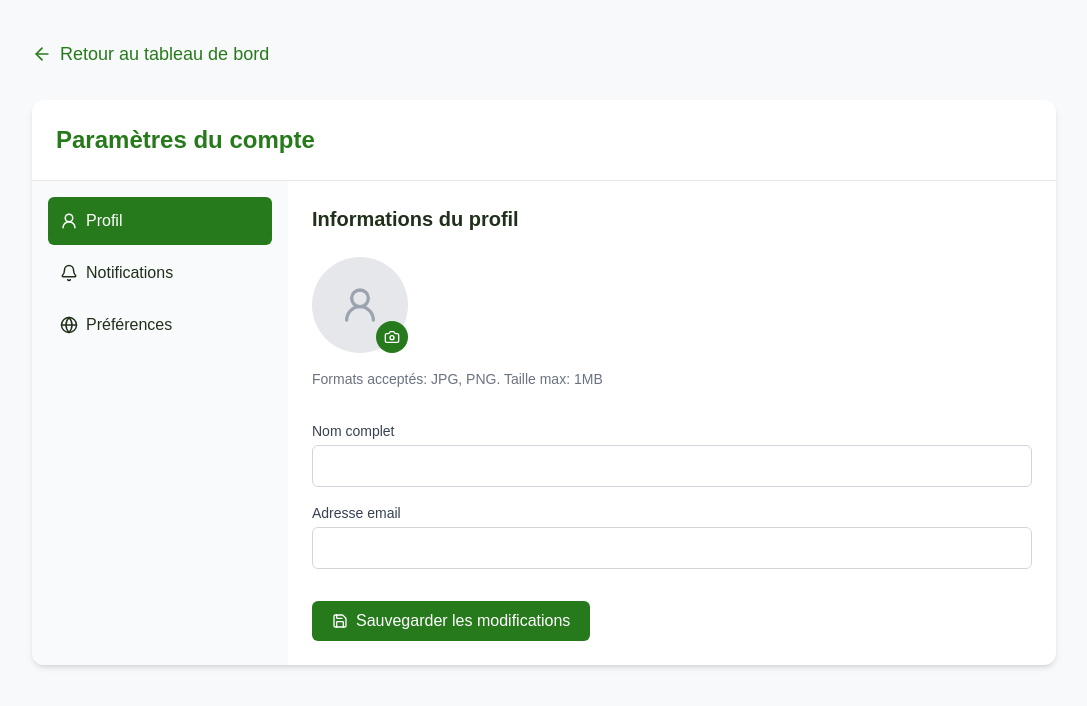
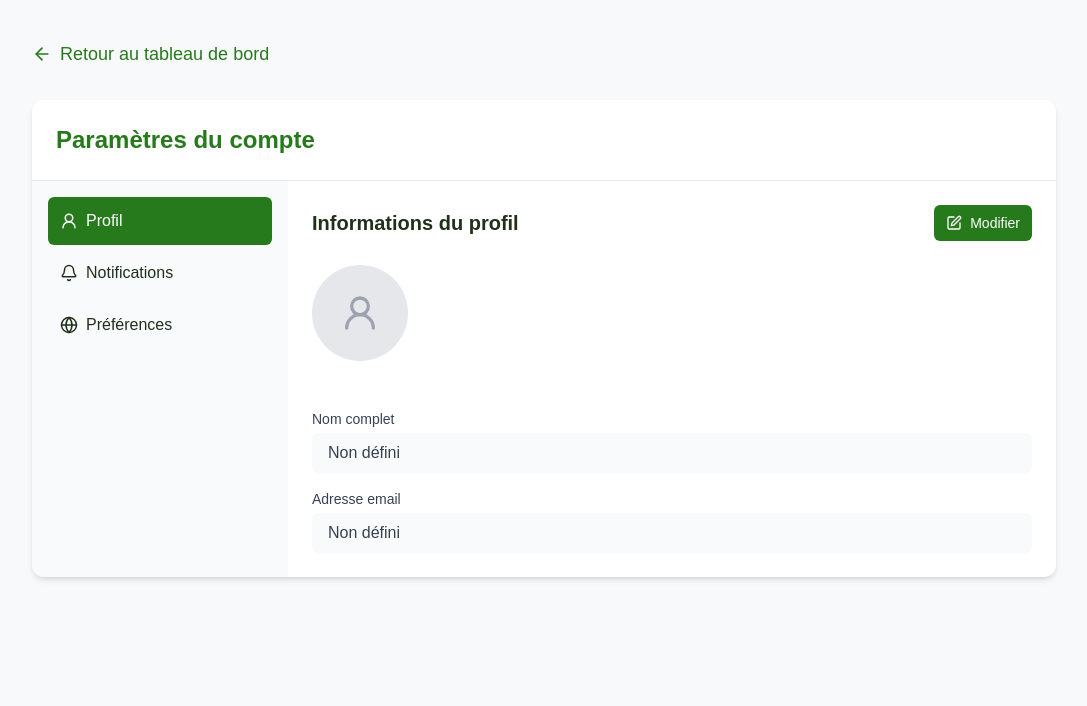
Before and after one commit to Nicode611/PlantCare-WebApp, a Next.js app in the folder plantcare-app/: page /settings in a window 1280 px wide. Shown: the top 706 px of the page, without its empty margins (96-1183 px from the left). Built offline with nearby package versions, Linux system fonts and the light colour scheme; no server answers; a web font is replaced by a local one.

Commit message:
feat: ajouter la gestion des mots de passe et améliorer l'interface de modification du profil

```diff
--- a/plantcare-app/src/app/settings/page.tsx
+++ b/plantcare-app/src/app/settings/page.tsx
@@ -1,26 +1,72 @@
 'use client';
 
-import { useState } from 'react';
+import { useState, useEffect } from 'react';
 import { useSession } from 'next-auth/react';
 import Image from 'next/image';
 import Link from 'next/link';
-import { UserRound, Camera, Bell, Globe, ArrowLeft, Save } from 'lucide-react';
+import { UserRound, Camera, Bell, Globe, ArrowLeft, Save, Eye, EyeOff, SquarePen } from 'lucide-react';
 import SwitchButton from '@/components/ui/switchButton/SwitchButton';
 
 export default function Settings() {
   const { data: session } = useSession();
   const [activeTab, setActiveTab] = useState('profile');
+  const [showPassword, setShowPassword] = useState(false);
+  const [editMode, setEditMode] = useState(false);
+  const [saveSuccess, setSaveSuccess] = useState(false);
   const [formData, setFormData] = useState({
     name: session?.user?.name || '',
     email: session?.user?.email || '',
+    currentPassword: '',
+    newPassword: '',
+    confirmPassword: '',
     language: 'Français',
     emailNotifications: true,
     pushNotifications: false
   });
 
+  // Mettre à jour le formulaire quand les données de session sont chargées
+  useEffect(() => {
+    if (session?.user) {
+      setFormData(prev => ({
+        ...prev,
+        name: session.user?.name || '',
+        email: session.user?.email || ''
+      }));
+    }
+  }, [session]);
+
   const handleChange = (e: React.ChangeEvent<HTMLInputElement | HTMLSelectElement>) => {
     const { name, value } = e.target;
     setFormData(prev => ({ ...prev, [name]: value }));
+  };
+
+  const handleToggleEditMode = () => {
+    if (editMode) {
+      // Réinitialiser en cas d'annulation
+      setFormData({
+        name: session?.user?.name || '',
+        email: session?.user?.email || '',
+        currentPassword: '',
+        newPassword: '',
+        confirmPassword: '',
+        language: formData.language,
+        emailNotifications: formData.emailNotifications,
+        pushNotifications: formData.pushNotifications
+      });
+    }
+    setEditMode(!editMode);
+  };
+
+  const handleSaveChanges = () => {
+    // Ici, tu pourrais implémenter l'API pour sauvegarder les changements
+    console.log('Modifications sauvegardées:', formData);
+    setSaveSuccess(true);
+    setEditMode(false);
+
+    // Cacher le message de succès après 3 secondes
+    setTimeout(() => {
+      setSaveSuccess(false);
+    }, 3000);
   };
 
   return (
@@ -80,11 +126,34 @@ export default function Settings() {
             </div>
 
             {/* Contenu principal */}
-            <div className="md:w-3/4 p-6">
+            <div className="md:w-3/4 p-6 overflow-y-auto max-h-[80vh]">
               {/* Onglet Profil */}
               {activeTab === 'profile' && (
-                <div>
-                  <h2 className="text-xl font-semibold mb-6">Informations du profil</h2>
+                <div className=''>
+                  {saveSuccess && (
+                    <div className="mb-4 p-3 bg-green-100 border border-green-300 text-green-800 rounded-md flex items-center">
+                      <svg className="w-5 h-5 mr-2" fill="none" stroke="currentColor" viewBox="0 0 24 24" xmlns="http://www.w3.org/2000/svg">
+                        <path strokeLinecap="round" strokeLinejoin="round" strokeWidth={2} d="M5 13l4 4L19 7" />
+                      </svg>
+                      Modifications enregistrées avec succès!
+                    </div>
+                  )}
+                  <div className="flex justify-between items-center mb-6">
+                    <h2 className="text-xl font-semibold">Informations du profil</h2>
+                    <button
+                      onClick={handleToggleEditMode}
+                      className={`flex items-center ${editMode ? 'bg-gray-200 text-gray-700' : 'bg-primary text-white'} rounded-md px-3 py-2 text-sm font-medium`}
+                    >
+                      {editMode ? (
+                        <>Annuler</>
+                      ) : (
+                        <>
+                          <SquarePen size={16} className="mr-2" />
+                          Modifier
+                        </>
+                      )}
+                    </button>
+                  </div>
 
                   {/* Photo de profil */}
                   <div className="flex flex-col items-center md:items-start mb-8">
@@ -102,35 +171,42 @@ export default function Settings() {
                           <UserRound size={40} className="text-gray-400" />
                         </div>
                       )}
-                      <button className="absolute bottom-0 right-0 bg-primary text-white p-2 rounded-full">
+                      {editMode && <button className="absolute bottom-0 right-0 bg-primary text-white p-2 rounded-full">
                          <Camera size={16} />
-                      </button>
+                      </button>}
                     </div>
-                    <p className="text-sm text-gray-500">
+                    {editMode && <p className="text-sm text-gray-500">
                        Formats acceptés: JPG, PNG. Taille max: 1MB
-                    </p>
+                    </p>}
                   </div>
 
                   {/* Formulaire d'informations personnelles */}
-                  <form className="space-y-4">
+                  <div className="space-y-4 transition-all duration-300 ease-in-out">
                      <div>
                        <label htmlFor="name" className="block text-sm font-medium text-gray-700 mb-1">
                          Nom complet
                        </label>
+                      {editMode ? (
                         <input
                           type="text"
                           id="name"
                           name="name"
                           value={formData.name}
                           onChange={handleChange}
-                        className="w-full px-4 py-2 border border-gray-300 rounded-md focus:outline-none focus:ring-2 focus:ring-primary focus:border-transparent"
+                          className="w-full px-4 py-2 border border-gray-300 rounded-md focus:outline-none focus:ring-2 focus:ring-primary focus:border-transparent transition-all duration-300"
                         />
+                      ) : (
+                        <div className="w-full px-4 py-2 bg-gray-50 rounded-md text-gray-700 transition-all duration-300">
+                          {formData.name || "Non défini"}
+                        </div>
+                      )}
                     </div>
 
                     <div>
                       <label htmlFor="email" className="block text-sm font-medium text-gray-700 mb-1">
                         Adresse email
                       </label>
+                      {editMode ? (
                         <input
                           type="email"
                           id="email"
@@ -139,18 +215,80 @@ export default function Settings() {
                           onChange={handleChange}
                           className="w-full px-4 py-2 border border-gray-300 rounded-md focus:outline-none focus:ring-2 focus:ring-primary focus:border-transparent"
                         />
+                      ) : (
+                        <div className="w-full px-4 py-2 bg-gray-50 rounded-md text-gray-700">
+                          {formData.email || "Non défini"}
+                        </div>
+                      )}
                     </div>
 
-                    <div className="pt-4">
+                    {/* Changement de mot de passe */}
+                    {editMode && <div>
+                      <label htmlFor="currentPassword" className="block text-sm font-medium text-gray-700 mb-1">
+                        Mot de passe actuel
+                      </label>
+                      <div className="relative">
+                        <input
+                          type={showPassword ? 'text' : 'password'}
+                          id="currentPassword"
+                          name="currentPassword"
+                          value={formData.currentPassword}
+                          onChange={handleChange}
+                          className="w-full px-4 py-2 border border-gray-300 rounded-md focus:outline-none focus:ring-2 focus:ring-primary focus:border-transparent"
+                        />
                         <button
                           type="button"
+                          onClick={() => setShowPassword(prev => !prev)}
+                          className="absolute inset-y-0 right-0 flex items-center pr-3"
+                        >
+                          {showPassword ? <EyeOff size={18} className="text-gray-400" /> : <Eye size={18} className="text-gray-400" />}
+                        </button>
+                      </div>
+                    </div>}
+
+                    {editMode && <div>
+                      <label htmlFor="newPassword" className="block text-sm font-medium text-gray-700 mb-1">
+                        Nouveau mot de passe
+                      </label>
+                      <input
+                        type="password"
+                        id="newPassword"
+                        name="newPassword"
+                        value={formData.newPassword}
+                        onChange={handleChange}
+                        className="w-full px-4 py-2 border border-gray-300 rounded-md focus:outline-none focus:ring-2 focus:ring-primary focus:border-transparent"
+                      />
+                    </div>}
+
+                    {editMode && <div>
+                      <label htmlFor="confirmPassword" className="block text-sm font-medium text-gray-700 mb-1">
+                        Confirmer le nouveau mot de passe
+                      </label>
+                      <input
+                        type="password"
+                        id="confirmPassword"
+                        name="confirmPassword"
+                        value={formData.confirmPassword}
+                        onChange={handleChange}
+                        className="w-full px-4 py-2 border border-gray-300 rounded-md focus:outline-none focus:ring-2 focus:ring-primary focus:border-transparent"
+                      />
+                      {formData.newPassword && formData.confirmPassword &&
+                        formData.newPassword !== formData.confirmPassword && (
+                          <p className="text-red-500 text-sm mt-1">Les mots de passe ne correspondent pas</p>
+                      )}
+                    </div>}
+
+                    {editMode && <div className="pt-4">
+                      <button
+                        type="button"
+                        onClick={handleSaveChanges}
                         className="bg-primary hover:bg-primary/90 text-white px-5 py-2 rounded-md flex items-center"
                       >
                         <Save size={16} className="mr-2" />
                         Sauvegarder les modifications
                       </button>
+                    </div>}
                   </div>
-                  </form>
                 </div>
               )}
 
```
Lines whose indentation alone changed are shown as unchanged.
